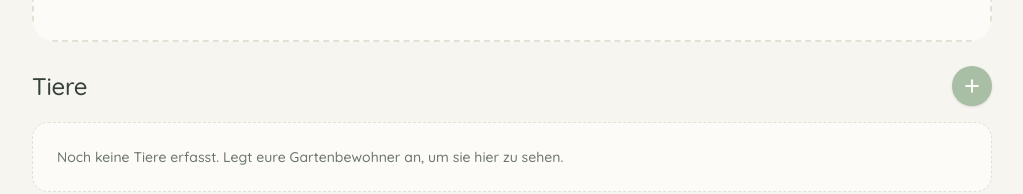
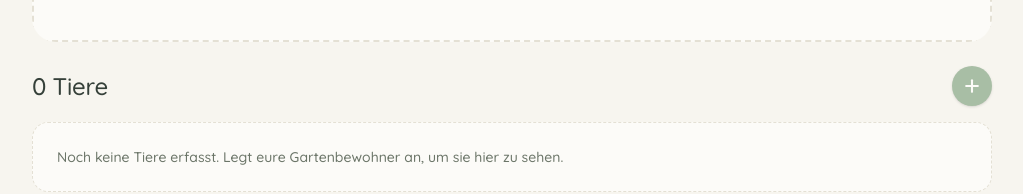
Before and after one commit to MichaelVeikkoSeiler/web-app, a Next.js app: page /tiere in a window 1280 px wide. Shown: the part 582-776 px from the top of the page, without its empty margins (128-1151 px from the left). Built offline with nearby package versions, Linux system fonts and the light colour scheme; no server answers; the database is empty.

Commit message:
Tiere: Diverse Optimierungen

```diff
--- a/components/animals/animal-grid.tsx
+++ b/components/animals/animal-grid.tsx
@@ -10,7 +10,7 @@ export type AnimalTile = {
 
 export function AnimalGrid({ animals }: { animals: AnimalTile[] }) {
   return (
-    <div className="grid grid-cols-2 gap-3 sm:grid-cols-3 md:grid-cols-4">
+    <div className="grid grid-cols-3 gap-3 sm:grid-cols-4 md:grid-cols-5">
       {animals.map((animal) => (
         <Link
           key={animal.id}
@@ -23,7 +23,7 @@ export function AnimalGrid({ animals }: { animals: AnimalTile[] }) {
                 src={animal.imageUrl}
                 alt={animal.name}
                 fill
-                sizes="(max-width: 640px) 45vw, 220px"
+                sizes="(max-width: 640px) 30vw, 180px"
                 className="object-cover"
               />
             ) : (
@@ -33,7 +33,7 @@ export function AnimalGrid({ animals }: { animals: AnimalTile[] }) {
             )}
           </div>
           <div className="px-1 text-center">
-            <h3 className="truncate text-base font-semibold text-forest">{animal.name}</h3>
+            <h3 className="line-clamp-2 text-sm font-semibold text-forest">{animal.name}</h3>
           </div>
         </Link>
       ))}
--- a/components/animals/animal-list.tsx
+++ b/components/animals/animal-list.tsx
@@ -6,7 +6,9 @@ export function AnimalList({ animals }: { animals: AnimalTile[] }) {
   return (
     <div className="flex flex-col gap-4">
       <div className="flex items-center justify-between gap-3">
-        <h1 className="font-display text-2xl text-forest">Tiere</h1>
+        <h1 className="font-display text-2xl text-forest">
+          {animals.length} {animals.length === 1 ? "Tier" : "Tiere"}
+        </h1>
         <Link
           href="/tiere/neu"
           aria-label="Tier hinzufügen"
```
